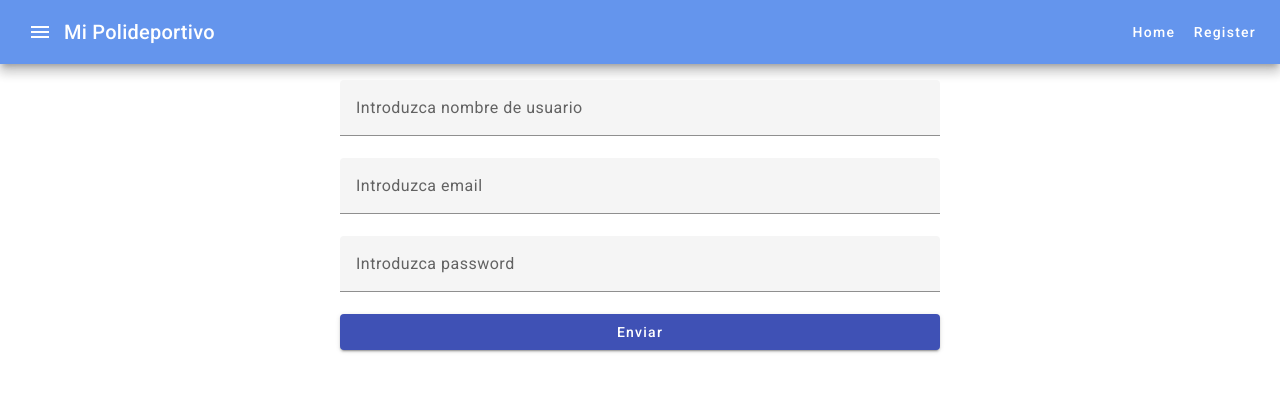
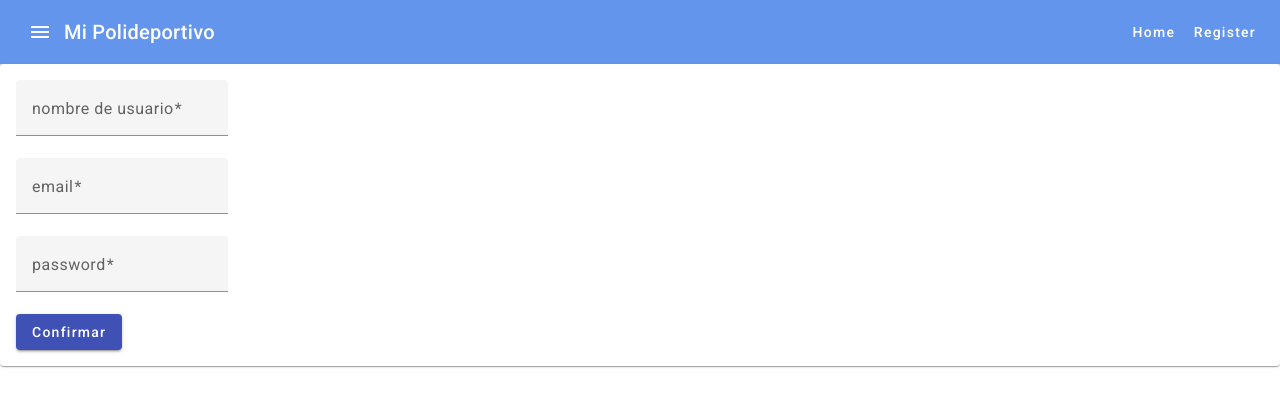
Before and after one commit to jcaido/mi-polideportivo, an Angular app: page /register in a window 1280 px wide. Shown: the top 406 px of the page. Built offline with nearby package versions, Linux system fonts and the light colour scheme.

Commit message:
update register component

```diff
--- a/src/Material.Module.ts
+++ b/src/Material.Module.ts
@@ -2,8 +2,10 @@ import { NgModule } from "@angular/core";
 import { MatToolbarModule } from "@angular/material/toolbar";
 import { MatButtonModule } from '@angular/material/button';
 import { MatIconModule } from '@angular/material/icon';
-import { ReactiveFormsModule } from "@angular/forms";
+import { ReactiveFormsModule, Validators, FormBuilder } from "@angular/forms";
 import { MatInputModule } from "@angular/material/input";
+import {MatCardModule} from '@angular/material/card';
+import {MAT_FORM_FIELD_DEFAULT_OPTIONS, MatFormFieldModule} from '@angular/material/form-field';
 
 @NgModule({
   exports: [
@@ -11,7 +13,12 @@ import { MatInputModule } from "@angular/material/input";
     MatButtonModule,
     MatIconModule,
     ReactiveFormsModule,
-    MatInputModule
+    MatFormFieldModule,
+    MatInputModule,
+    MatCardModule
+  ],
+  providers: [
+    {provide: MAT_FORM_FIELD_DEFAULT_OPTIONS, useValue: {appearance: 'outline'}}
   ]
 })
 export class MaterialModule{}
--- a/src/app/register/register.component.html
+++ b/src/app/register/register.component.html
@@ -1,12 +1,25 @@
-<div class="container">
-  <mat-form-field>
-    <input matInput type="text" placeholder="Introduzca nombre de usuario">
-  </mat-form-field>
-  <mat-form-field>
-    <input matInput type="text" placeholder="Introduzca email">
-  </mat-form-field>
-  <mat-form-field>
-    <input matInput type="text" placeholder="Introduzca password">
-  </mat-form-field>
-  <button mat-raised-button color="primary">Enviar</button>
-</div>
+<form [formGroup]="formularioRegistro" (ngSubmit)="submit()">
+  <mat-card>
+    <mat-card-content>
+      <mat-form-field appearance="fill">
+        <mat-label>nombre de usuario</mat-label>
+        <input matInput type="text" formControlName="nombre" required>
+      </mat-form-field>
+    </mat-card-content>
+    <mat-card-content>
+      <mat-form-field appearance="fill">
+        <mat-label>email</mat-label>
+        <input matInput type="email" formControlName="email" required >
+      </mat-form-field>
+    </mat-card-content>
+    <mat-card-content>
+      <mat-form-field appearance="fill">
+        <mat-label>password</mat-label>
+        <input matInput type="password" formControlName="password" required>
+      </mat-form-field>
+    </mat-card-content>
+    <mat-card-content>
+      <button mat-raised-button color="primary" type="submit">Confirmar</button>
+    </mat-card-content>
+  </mat-card>
+</form>
--- a/src/app/register/register.component.ts
+++ b/src/app/register/register.component.ts
@@ -1,10 +1,23 @@
 import { Component } from '@angular/core';
+import { Validators, FormBuilder } from '@angular/forms';
 
 @Component({
   selector: 'app-register',
   templateUrl: './register.component.html',
-  styleUrl: './register.component.css'
+  styleUrl: './register.component.css',
 })
 export class RegisterComponent {
 
+  constructor(private fb: FormBuilder) {}
+
+  formularioRegistro = this.fb.group({
+    nombre: ['', Validators.required],
+    email: ['', Validators.required],
+    password: ['', Validators.required]
+  })
+
+  submit() {
+
+  }
+
 }
```
